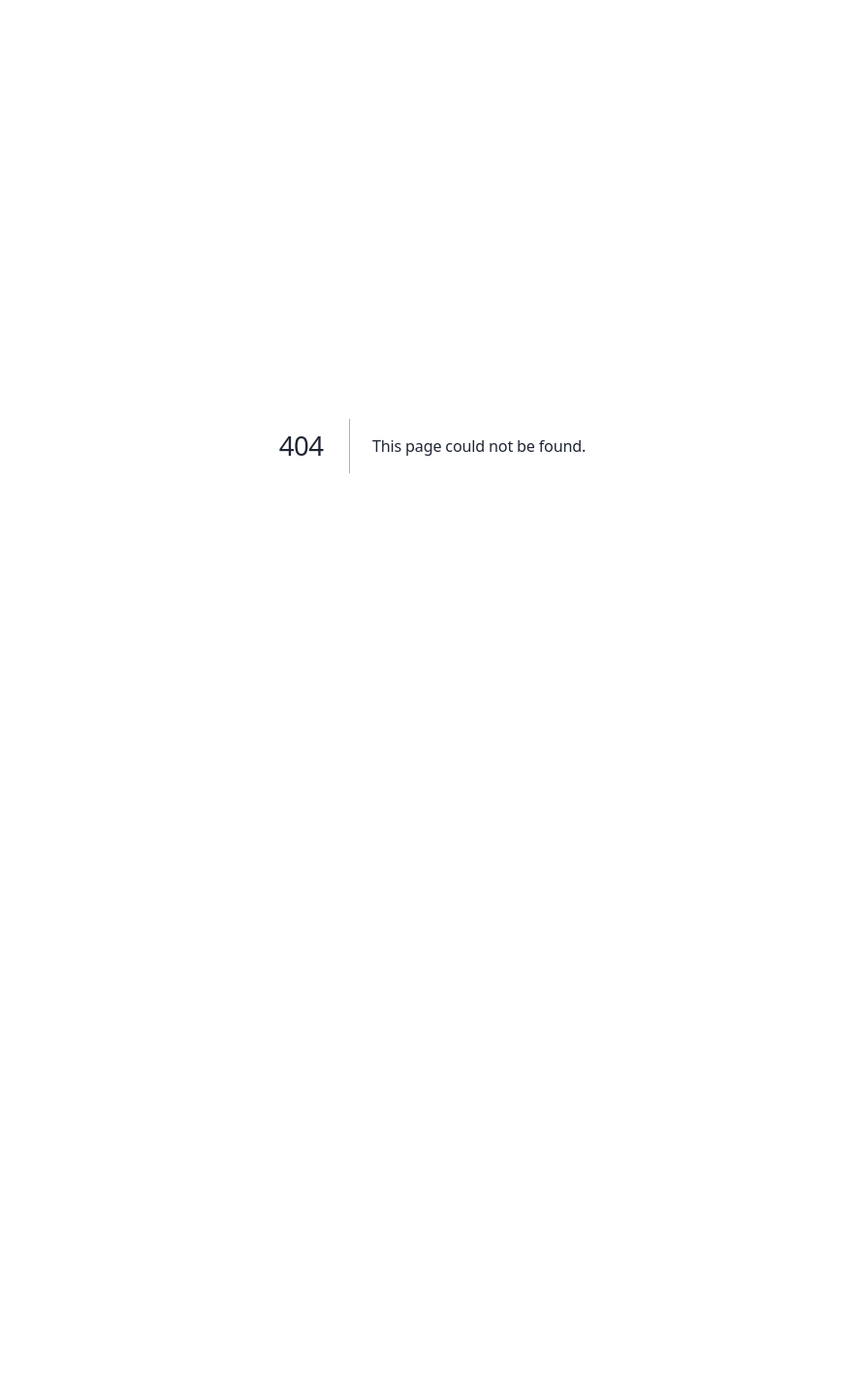
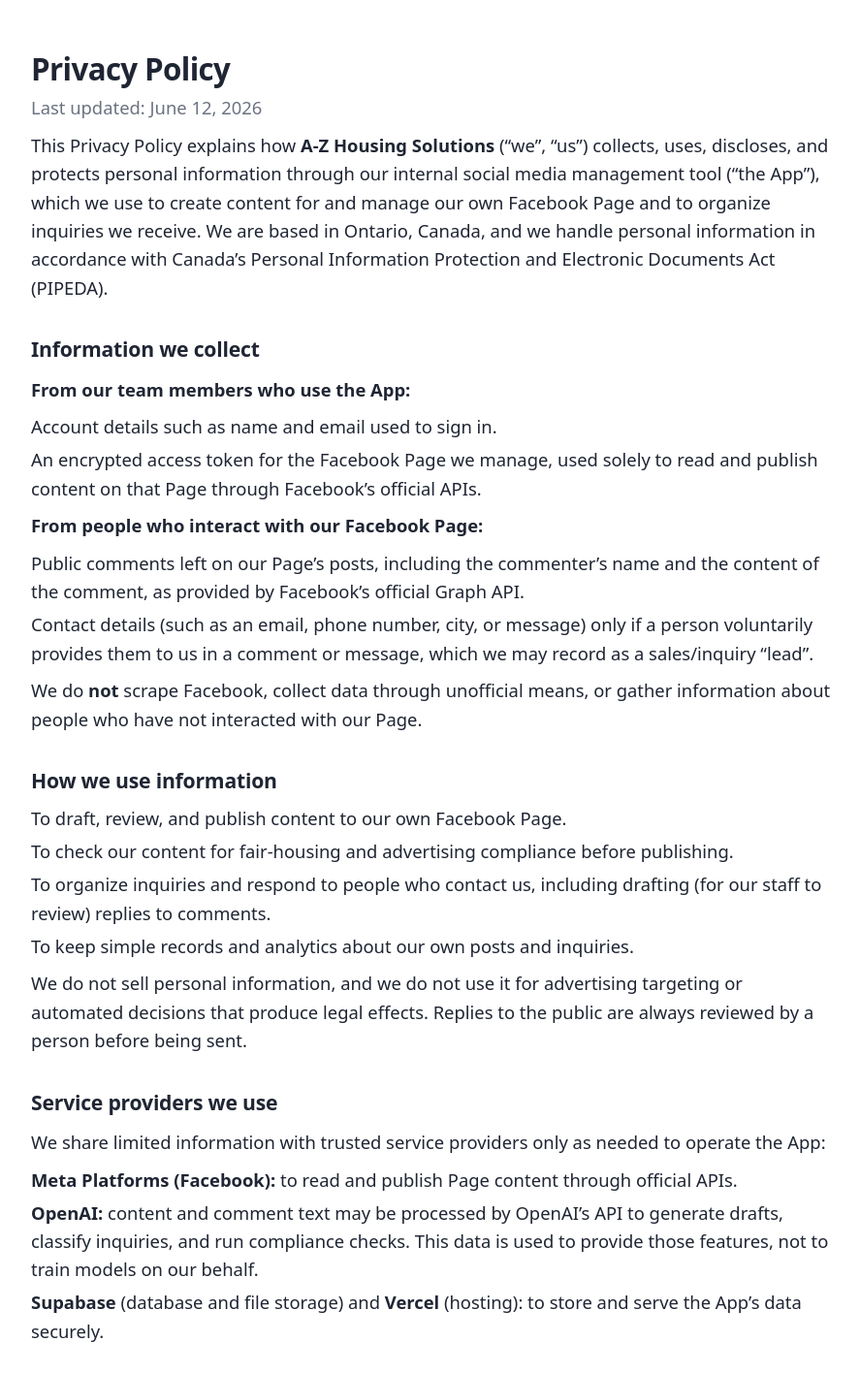
Before and after one commit to fangqingpham/media_agent, a Next.js app: page /privacy in a window 1280 px wide. Before the commit this address had no page. Shown: the top 1417 px of the page at 97% size, without its empty margins (194-1081 px from the left). Before the commit the page ends 920 px from the top, so only its background shows below. Built offline with nearby package versions, Linux system fonts and the light colour scheme.

Commit message:
Add public privacy policy and data deletion pages

```diff
--- /dev/null
+++ b/app/data-deletion/page.tsx
@@ -0,0 +1,65 @@
+import type { Metadata } from "next";
+
+export const metadata: Metadata = {
+  title: "Data Deletion Instructions — A-Z Housing Solutions",
+  description: "How to request deletion of your personal information.",
+};
+
+// Public, static page. Meta requires a Data Deletion Instructions URL (or a
+// deletion callback) to take the app Live; this satisfies the URL option.
+//
+// NOTE FOR THE OWNER: replace the [BRACKETED] placeholders with your real
+// contact details before submitting this URL to Meta.
+export default function DataDeletionPage() {
+  const wrap = { maxWidth: 760, margin: "40px auto", padding: "0 20px", lineHeight: 1.6, color: "#1f2533" } as const;
+  const h2 = { fontSize: "1.15rem", fontWeight: 650, marginTop: 28, marginBottom: 6 } as const;
+  const p = { margin: "8px 0" } as const;
+  const li = { margin: "4px 0" } as const;
+
+  return (
+    <main style={wrap}>
+      <h1 style={{ fontSize: "1.7rem", fontWeight: 750 }}>Data Deletion Instructions</h1>
+      <p style={{ color: "#6b7280" }}>Last updated: June 12, 2026</p>
+
+      <p style={p}>
+        <strong>A-Z Housing Solutions</strong> uses an internal tool to manage our own Facebook Page and
+        to organize inquiries we receive. If we have stored personal information about you — for example,
+        a comment you left on our Page or contact details you shared with us — you can ask us to delete it.
+      </p>
+
+      <h2 style={h2}>What we may have stored</h2>
+      <ul>
+        <li style={li}>A public comment you left on one of our Page posts (your name and the comment text, as provided by Facebook).</li>
+        <li style={li}>Any contact details (email, phone, city, message) you voluntarily provided, which we may have recorded as an inquiry/lead.</li>
+      </ul>
+
+      <h2 style={h2}>How to request deletion</h2>
+      <p style={p}>Send us a request and we will delete the personal information we hold about you:</p>
+      <ul>
+        <li style={li}>Email <strong>[your business contact email]</strong> with the subject line “Data Deletion Request”.</li>
+        <li style={li}>Tell us the name you used on Facebook (and, if you can, a link to the comment) so we can locate your information.</li>
+      </ul>
+      <p style={p}>
+        We will confirm and complete the deletion of your information from our systems within 30 days,
+        except where we are required to retain certain information by law.
+      </p>
+
+      <h2 style={h2}>Deleting your data from Facebook itself</h2>
+      <p style={p}>
+        We can only delete information stored in our own tool. A comment you posted also lives on
+        Facebook; to remove it there, delete the comment directly on the Facebook post, or manage your
+        information through your Facebook account settings and Facebook’s own data controls.
+      </p>
+
+      <h2 style={h2}>Contact</h2>
+      <p style={p}>
+        A-Z Housing Solutions<br />
+        Email: <strong>[your business contact email]</strong>
+      </p>
+
+      <p style={{ ...p, marginTop: 20 }}>
+        See also our <a href="/privacy">Privacy Policy</a>.
+      </p>
+    </main>
+  );
+}
--- /dev/null
+++ b/app/privacy/page.tsx
@@ -0,0 +1,121 @@
+import type { Metadata } from "next";
+
+export const metadata: Metadata = {
+  title: "Privacy Policy — A-Z Housing Solutions",
+  description: "How A-Z Housing Solutions collects, uses, and protects personal information.",
+};
+
+// Public, static page (outside the authenticated dashboard) so Meta can crawl it
+// and anyone can read it without logging in.
+//
+// NOTE FOR THE OWNER: replace the [BRACKETED] placeholders with your real
+// business contact details before relying on this. This is a good-faith template
+// reflecting how the app actually handles data; have it reviewed by a
+// professional if you need formal legal assurance.
+export default function PrivacyPolicyPage() {
+  const wrap = { maxWidth: 760, margin: "40px auto", padding: "0 20px", lineHeight: 1.6, color: "#1f2533" } as const;
+  const h2 = { fontSize: "1.15rem", fontWeight: 650, marginTop: 28, marginBottom: 6 } as const;
+  const p = { margin: "8px 0" } as const;
+  const li = { margin: "4px 0" } as const;
+
+  return (
+    <main style={wrap}>
+      <h1 style={{ fontSize: "1.7rem", fontWeight: 750 }}>Privacy Policy</h1>
+      <p style={{ color: "#6b7280" }}>Last updated: June 12, 2026</p>
+
+      <p style={p}>
+        This Privacy Policy explains how <strong>A-Z Housing Solutions</strong> (“we”, “us”) collects,
+        uses, discloses, and protects personal information through our internal social media management
+        tool (“the App”), which we use to create content for and manage our own Facebook Page and to
+        organize inquiries we receive. We are based in Ontario, Canada, and we handle personal
+        information in accordance with Canada’s Personal Information Protection and Electronic Documents
+        Act (PIPEDA).
+      </p>
+
+      <h2 style={h2}>Information we collect</h2>
+      <p style={p}><strong>From our team members who use the App:</strong></p>
+      <ul>
+        <li style={li}>Account details such as name and email used to sign in.</li>
+        <li style={li}>An encrypted access token for the Facebook Page we manage, used solely to read and publish content on that Page through Facebook’s official APIs.</li>
+      </ul>
+      <p style={p}><strong>From people who interact with our Facebook Page:</strong></p>
+      <ul>
+        <li style={li}>Public comments left on our Page’s posts, including the commenter’s name and the content of the comment, as provided by Facebook’s official Graph API.</li>
+        <li style={li}>Contact details (such as an email, phone number, city, or message) only if a person voluntarily provides them to us in a comment or message, which we may record as a sales/inquiry “lead”.</li>
+      </ul>
+      <p style={p}>
+        We do <strong>not</strong> scrape Facebook, collect data through unofficial means, or gather
+        information about people who have not interacted with our Page.
+      </p>
+
+      <h2 style={h2}>How we use information</h2>
+      <ul>
+        <li style={li}>To draft, review, and publish content to our own Facebook Page.</li>
+        <li style={li}>To check our content for fair-housing and advertising compliance before publishing.</li>
+        <li style={li}>To organize inquiries and respond to people who contact us, including drafting (for our staff to review) replies to comments.</li>
+        <li style={li}>To keep simple records and analytics about our own posts and inquiries.</li>
+      </ul>
+      <p style={p}>
+        We do not sell personal information, and we do not use it for advertising targeting or automated
+        decisions that produce legal effects. Replies to the public are always reviewed by a person
+        before being sent.
+      </p>
+
+      <h2 style={h2}>Service providers we use</h2>
+      <p style={p}>We share limited information with trusted service providers only as needed to operate the App:</p>
+      <ul>
+        <li style={li}><strong>Meta Platforms (Facebook):</strong> to read and publish Page content through official APIs.</li>
+        <li style={li}><strong>OpenAI:</strong> content and comment text may be processed by OpenAI’s API to generate drafts, classify inquiries, and run compliance checks. This data is used to provide those features, not to train models on our behalf.</li>
+        <li style={li}><strong>Supabase</strong> (database and file storage) and <strong>Vercel</strong> (hosting): to store and serve the App’s data securely.</li>
+      </ul>
+
+      <h2 style={h2}>Facebook data</h2>
+      <p style={p}>
+        Our use of information received from Facebook’s APIs follows Facebook’s Platform Terms and
+        Developer Policies. The Page access token is stored encrypted and used only to operate the Page
+        we manage. We retain imported public comments and any leads only as long as needed to respond to
+        and serve the inquiry, and you may request deletion at any time (see below).
+      </p>
+
+      <h2 style={h2}>Data retention</h2>
+      <p style={p}>
+        We keep personal information only as long as necessary for the purposes described above or as
+        required by law, after which it is deleted or anonymized.
+      </p>
+
+      <h2 style={h2}>Your rights &amp; how to request deletion</h2>
+      <p style={p}>
+        Under PIPEDA you may request access to, correction of, or deletion of your personal information
+        we hold. To make a request — including asking us to delete a comment or inquiry record we’ve
+        stored — see our <a href="/data-deletion">Data Deletion Instructions</a> or contact us at the
+        address below. We will respond within a reasonable time.
+      </p>
+
+      <h2 style={h2}>Security</h2>
+      <p style={p}>
+        We use reasonable technical and organizational safeguards, including encryption of access tokens
+        and access controls, to protect personal information. No system is perfectly secure, but we work
+        to protect the information we hold.
+      </p>
+
+      <h2 style={h2}>Children</h2>
+      <p style={p}>
+        The App is for our business operations and is not directed to children. We do not knowingly
+        collect personal information from children.
+      </p>
+
+      <h2 style={h2}>Changes to this policy</h2>
+      <p style={p}>
+        We may update this policy from time to time. The “last updated” date above reflects the latest
+        version.
+      </p>
+
+      <h2 style={h2}>Contact us</h2>
+      <p style={p}>
+        A-Z Housing Solutions<br />
+        Email: <strong>[your business contact email]</strong><br />
+        [your business mailing address, city, province, Canada]
+      </p>
+    </main>
+  );
+}
```
